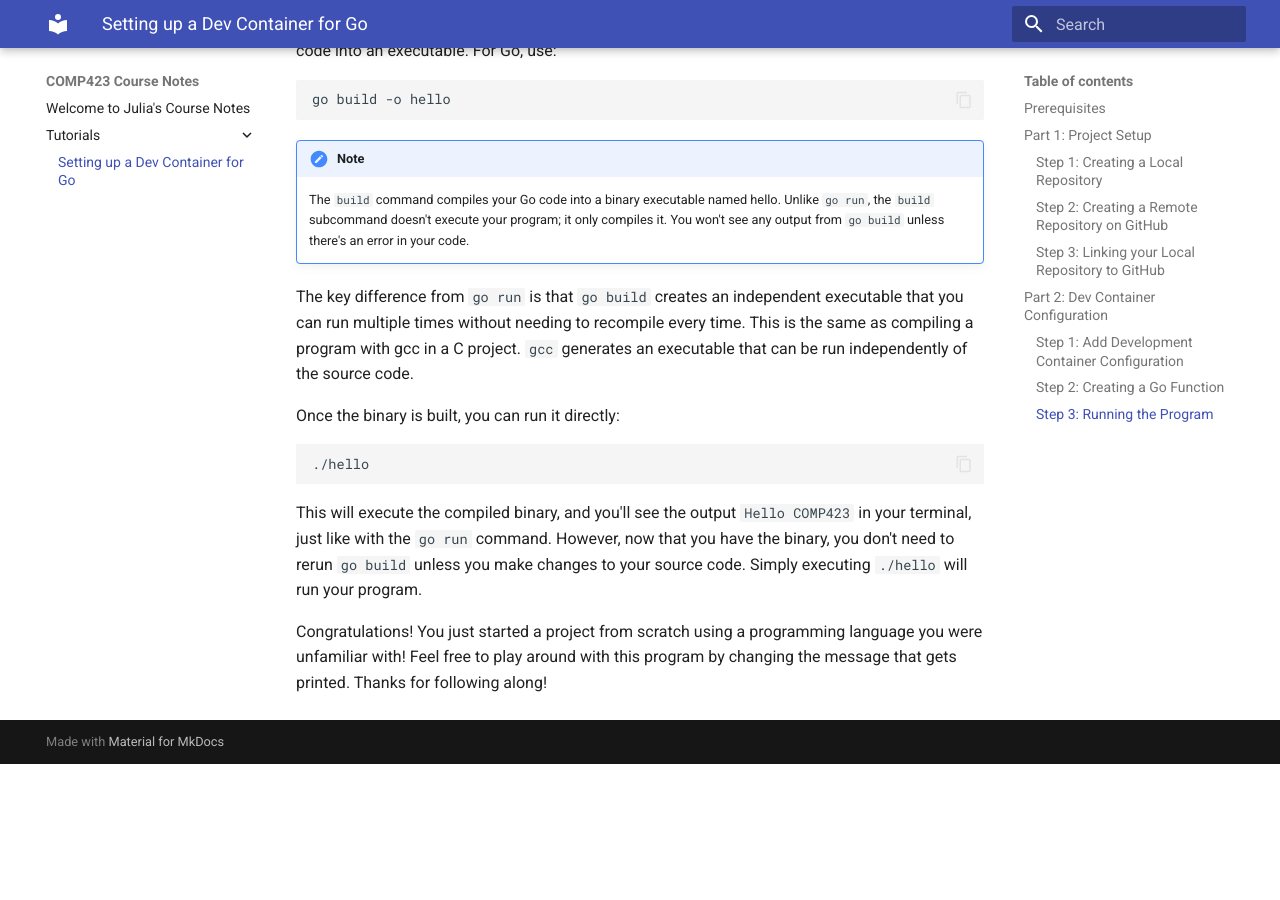
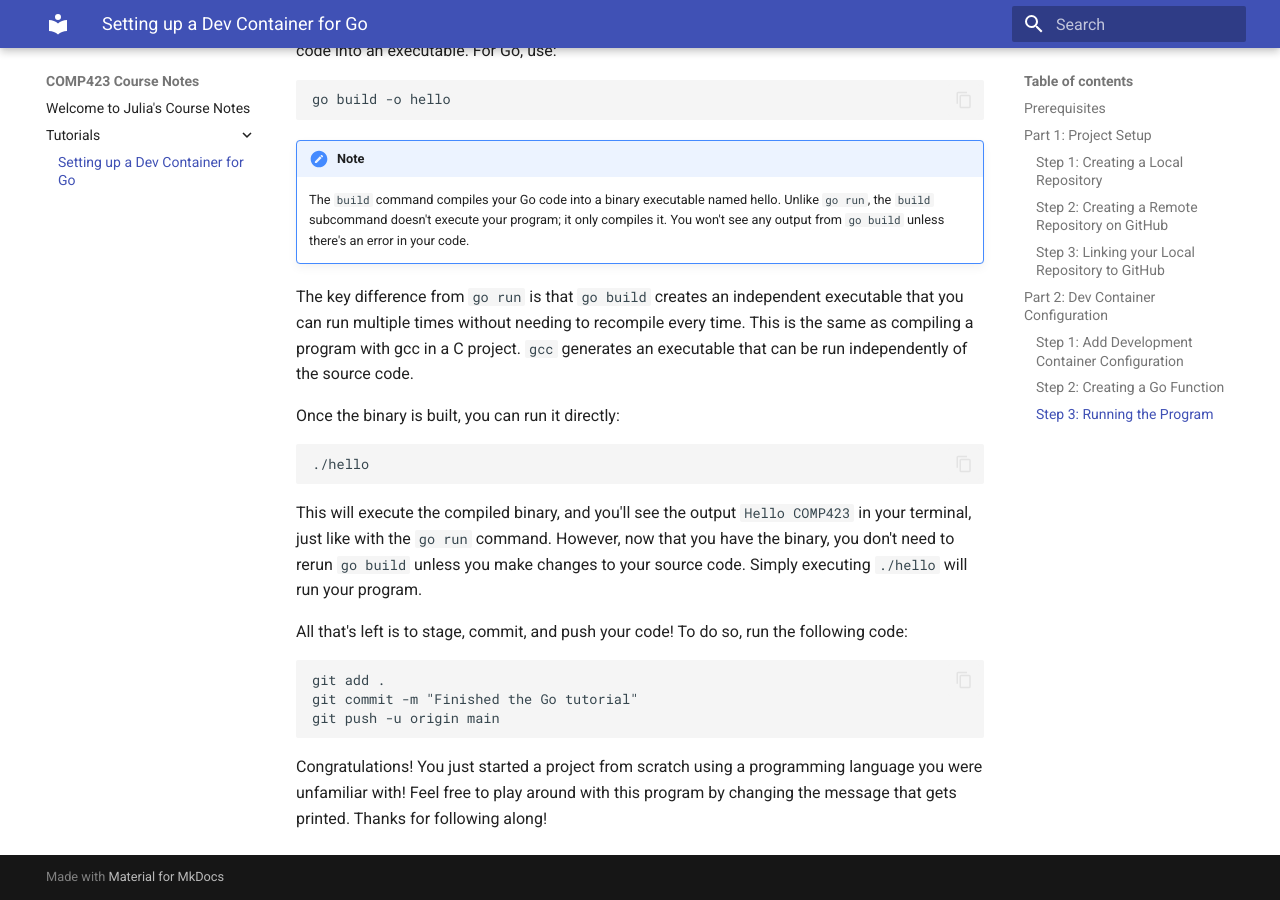
Before and after one commit to jkguzzo/comp423-course-notes, an MkDocs documentation site: the page built from docs/tutorials/go-setup.md, in a window 1280 px wide and 900 px high, scrolled down 5179 px. Built offline with MkDocs 1.6.1 and Material for MkDocs 9.7.7, drawn with Linux system fonts in a browser that asks for light colours; before the commit the page ends 5943 px from its top, so only the background shows below that.

Commit message:
Added instructions for staging, committing, and pushing the final project

````diff
--- a/docs/tutorials/go-setup.md
+++ b/docs/tutorials/go-setup.md
@@ -192,4 +192,12 @@ Once the binary is built, you can run it directly:
 
 This will execute the compiled binary, and you'll see the output ```Hello COMP423``` in your terminal, just like with the ```go run``` command. However, now that you have the binary, you don't need to rerun ```go build``` unless you make changes to your source code. Simply executing ```./hello``` will run your program.
 
+All that's left is to stage, commit, and push your code! To do so, run the following code:
+
+```
+git add .
+git commit -m "Finished the Go tutorial"
+git push -u origin main
+```
+
 Congratulations! You just started a project from scratch using a programming language you were unfamiliar with! Feel free to play around with this program by changing the message that gets printed. Thanks for following along!
````
